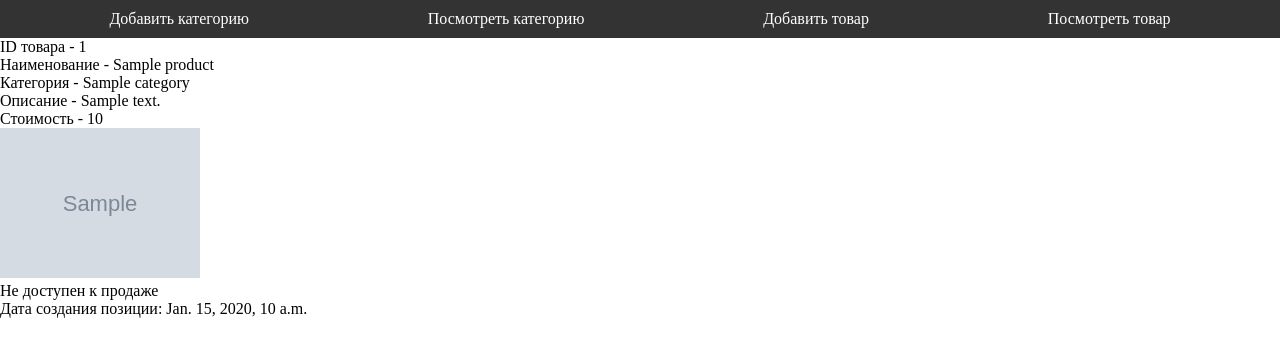
After one commit to Artur23041989/django-shop, a Django app: template shop/templates/admin_pages/detail_product.html in a window 1280 px wide. The commit adds this page. Shown: the top 357 px of the page. Run offline with Django 5.2, Linux system fonts and the light colour scheme; the template is opened without the code that fills it: most values are stand-ins (such as "Sample title", 1, 10 or a date in 2020); grey boxes marked "Sample" are stand-in pictures.

Commit message:
new comit

```diff
--- a/shop/templates/admin/add_category.html
+++ b/shop/templates/admin_pages/add_category.html
@@ -1,4 +1,4 @@
-{% extends 'admin/base.html' %}
+{% extends 'admin_pages/base.html' %}
 
 {% block content %}
 
--- /dev/null
+++ b/shop/templates/admin_pages/base.html
@@ -0,0 +1,22 @@
+<!DOCTYPE html>
+{% load static %}
+<html lang="en">
+<head>
+    <meta charset="UTF-8">
+    <title>Title</title>
+    <meta name="viewport" content="width=device-width, initial-scale=1.0">
+    <link rel="stylesheet" href="{% static 'css/styles.css' %}">
+</head>
+<body>
+<header>
+    <div class="nav-menu">
+        <div class="menu-item"><a href="{% url 'staff:category_add' %}">Добавить категорию</a></div>
+        <div class="menu-item"><a href="{% url 'staff:categories' %}">Посмотреть категорию</a></div>
+        <div class="menu-item"><a href="{% url 'staff:product_add' %}">Добавить товар</a></div>
+        <div class="menu-item"><a href="{% url 'staff:products' %}">Посмотреть товар</a></div>
+    </div>
+</header>
+{% block content %}
+{% endblock content %}
+</body>
+</html>
--- /dev/null
+++ b/shop/templates/admin_pages/detail_product.html
@@ -0,0 +1,41 @@
+{% extends 'admin_pages/base.html' %}
+
+{% block content %}
+
+<div class="product-detail">
+    <div>
+        ID товара - {{ product.pk }}
+    </div>
+    <div>
+        Наименование - {{ product.name }}
+    </div>
+    <div>
+        Категория - {{ product.category }}
+    </div>
+    <div>
+        Описание - {{ product.description }}
+    </div>
+    <div>
+        Стоимость - {{ product.price }}
+    </div>
+    {% if product.image %}
+      <div>
+          <img width="200" height="auto" src="{{ product.image.url }}">
+      </div>
+    {% else %}
+    <div>
+        Изображение отсутствует
+    </div>
+    {% endif %}
+    <div>
+          {% if product.available %}
+          <span>Доступен к продаже</span>
+          {% else %}
+          <span>Не доступен к продаже</span>
+          {% endif %}
+      </div>
+      <div>Дата создания позиции: <span>{{ product.created_at }}</span></div>
+  </div>
+</div>
+
+{% endblock content %}
--- a/shop/templates/admin/list_category.html
+++ b/shop/templates/admin_pages/list_category.html
@@ -1,4 +1,4 @@
-{% extends 'admin/base.html' %}
+{% extends 'admin_pages/base.html' %}
 
 {% block content %}
 
--- /dev/null
+++ b/static/css/styles.css
@@ -0,0 +1,32 @@
+* {
+    margin: 0;
+    padding: 0;
+    box-sizing: border-box;
+}
+
+a {
+    text-decoration: none;
+    color: inherit
+}
+
+header {
+    padding: 10px 20px;
+    background-color: #333;
+}
+
+.nav-menu {
+    display: flex;
+    justify-content: space-around;
+    align-items: center;
+}
+
+.menu-item {
+    color: white;
+    text-decoration: none;
+    padding: 10 px 15 px;
+    transition: background-color 0.3s;
+}
+
+.menu-item-hover {
+    background-color: #555;
+}
```
Also changed, not shown: shop/models.py (+3 -4 lines), shop/templates/admin/update_category.html (deleted, +0 -10 lines), shop/templates/admin/update_product.html (deleted, +0 -10 lines), shop/templates/admin_pages/add_product.html (added, +14 -0 lines), shop/templates/admin_pages/list_product.html (added, +33 -0 lines), shop/templates/shop/base.html (added, +118 -0 lines), shop/templates/shop/index.html (+4 -115 lines), shop/urls_staff.py (+9 -2 lines), shop/views.py (+23 -2 lines), shop/templates/admin/base.html (added), shop/templates/admin_pages/update_category.html (renamed from shop/templates/admin/add_product.html), shop/templates/admin_pages/update_product.html (renamed from shop/templates/admin/list_product.html).
